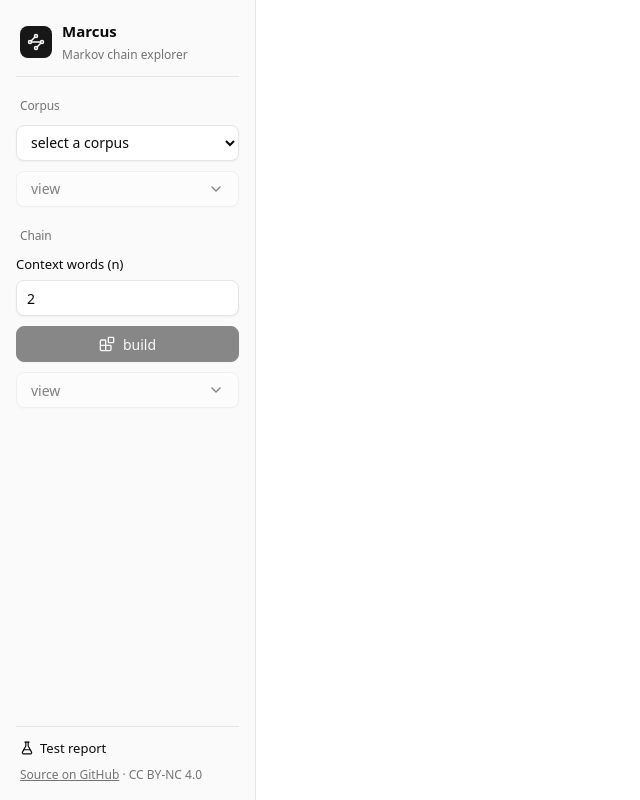
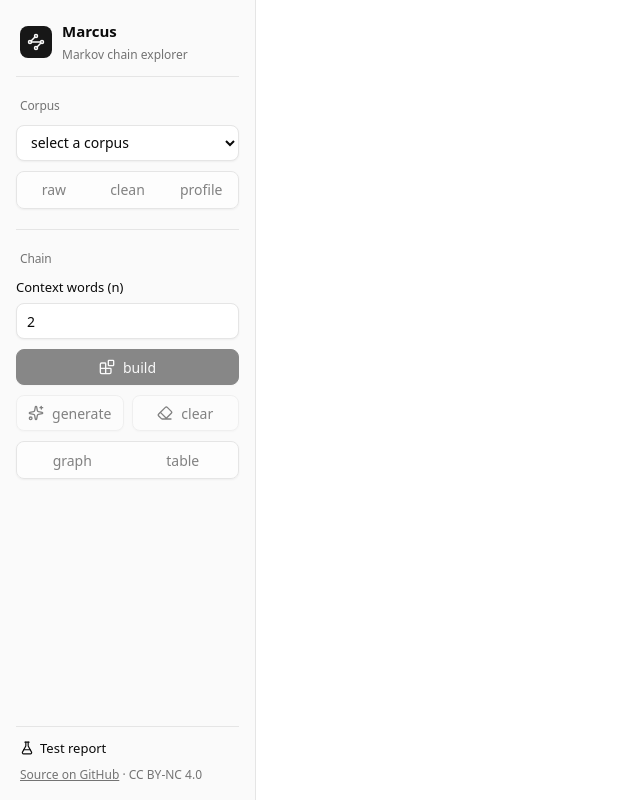
Before and after one commit to julianbrowne/marcus, a React (Vite) app: page / in a window 1280 px wide. Shown: the whole page, without its empty margins (0-640 px from the left). Built offline with nearby package versions, Linux system fonts and the light colour scheme.

Commit message:
remove modals

```diff
--- a/src/App.jsx
+++ b/src/App.jsx
@@ -1,11 +1,10 @@
 import {useEffect, useState} from 'react';
-import {Blocks, Eraser, FlaskConical, Sparkles, Waypoints} from 'lucide-react';
+import {Blocks, Eraser, FlaskConical, Sparkles, Waypoints, X} from 'lucide-react';
 import {Markov, MAX_ORDER} from './markov';
-import Modal from './Modal';
 import WordMap from './WordMap';
 import ChainTable from './ChainTable';
 import CorpusProfile from './CorpusProfile';
-import ViewMenu from './ViewMenu';
+import SegmentedButtons from './SegmentedButtons';
 
 // Corpora are prepared at build time (scripts/prepare-corpora.mjs): raw text, clean text
 // and a profile per corpus, each lazy-loaded on first use and keyed by path.
@@ -86,7 +85,7 @@ export default function App() {
   const [marcus, setMarcus] = useState(null);
   const [busy, setBusy] = useState(null); // null | a key of BUSY
   const [paragraphs, setParagraphs] = useState([]);
-  const [view, setView] = useState(null); // null | {type: a key of views, data} for the open popup
+  const [view, setView] = useState(null); // null (generated text) | {type: a key of views, data} shown in the main pane
   const [profile, setProfile] = useState(null); // headline figures for the selected corpus
 
   useEffect(() => {
@@ -101,12 +100,17 @@ export default function App() {
   const n = Number(order);
   const validOrder = Number.isInteger(n) && n >= 1 && n <= MAX_ORDER;
 
-  // any settings change invalidates the built chain
-  function change(setter) {
-    return (e) => {
-      setter(e.target.value);
+  // any settings change invalidates the built chain, and any view showing the old data
+  function chooseCorpus(e) {
+    setCorpus(e.target.value);
     setMarcus(null);
-    };
+    setView(null);
+  }
+
+  function chooseOrder(e) {
+    setOrder(e.target.value);
+    setMarcus(null);
+    setView((v) => (v?.type === 'table' ? null : v)); // the table shows the chain's contexts
   }
 
   async function run(kind, work) {
@@ -119,6 +123,12 @@ export default function App() {
     }
   }
 
+  // clicking the open view's button again goes back to the generated text
+  function toggle(type) {
+    if (view?.type === type) setView(null);
+    else open(type);
+  }
+
   function open(type) {
     run(type, async () => {
       let data;
@@ -127,6 +137,11 @@ export default function App() {
       if (type === 'table') data = marcus.topContexts(TOP_WORDS);
       setView({type, data});
     });
+  }
+
+  function generate() {
+    setParagraphs([...paragraphs, {text: marcus.generate(), order: marcus.order}]);
+    setView(null); // show it
   }
 
   return (
@@ -144,26 +159,36 @@ export default function App() {
           <h2 className="group-label">Corpus</h2>
           <label className="field">
             <span className="sr-only">Corpus</span>
-            <select value={corpus} onChange={change(setCorpus)} disabled={!!busy}>
+            <select value={corpus} onChange={chooseCorpus} disabled={!!busy}>
               <option value="" disabled>select a corpus</option>
               {CORPORA.map((name) => <option key={name} value={name}>{name}</option>)}
             </select>
           </label>
-          <ViewMenu options={['raw', 'clean', 'profile']} label="view corpus" disabled={!corpus || !!busy} onSelect={open} />
+          <SegmentedButtons label="view corpus" options={['raw', 'clean', 'profile']} active={view?.type}
+            disabled={!corpus || !!busy} onSelect={toggle} />
         </section>
 
-        <section className="group">
+        <section className="group divided">
           <h2 className="group-label">Chain</h2>
           <label className="field">
             Context words (n)
             <input type="number" min="1" max={MAX_ORDER} step="1" value={order}
-              onChange={change(setOrder)} disabled={!!busy} aria-invalid={!validOrder} />
+              onChange={chooseOrder} disabled={!!busy} aria-invalid={!validOrder} />
           </label>
           <button className="primary" onClick={() => run('build', async () => setMarcus(buildMarkov(await load('clean', corpus), n)))}
             disabled={!corpus || !validOrder || !!busy}>
             <Blocks aria-hidden="true" /> build
           </button>
-          <ViewMenu options={['graph', 'table']} disabled={!marcus || !!busy} onSelect={open} />
+          <div className="button-row">
+            <button onClick={generate} disabled={!marcus || !!busy}>
+              <Sparkles aria-hidden="true" /> generate
+            </button>
+            <button onClick={() => setParagraphs([])} disabled={paragraphs.length === 0}>
+              <Eraser aria-hidden="true" /> clear
+            </button>
+          </div>
+          <SegmentedButtons label="view chain" options={['graph', 'table']} active={view?.type}
+            disabled={!marcus || !!busy} onSelect={toggle} />
         </section>
 
         <footer className="sidebar-footer">
@@ -191,6 +216,18 @@ export default function App() {
               </p>
             </header>
 
+            {view ? (
+              <section className="panel" aria-label={TITLES[view.type]}>
+                <div className="panel-header">
+                  <h2>{TITLES[view.type]}</h2>
+                  <button className="close" aria-label="close" title="Back to generated text" onClick={() => setView(null)}>
+                    <X aria-hidden="true" />
+                  </button>
+                </div>
+                {views[view.type](view.data)}
+              </section>
+            ) : (
+              <>
                 {profile && (
                   <div className="stats">
                     <Stat label="Words" value={profile.words.toLocaleString()} note={`${profile.distinctWords.toLocaleString()} distinct`} />
@@ -206,15 +243,6 @@ export default function App() {
                       <h2>Generated text</h2>
                       <p className="muted">Each paragraph is five sentences sampled from the chain.</p>
                     </div>
-                <div className="actions">
-                  <button className="primary" onClick={() => setParagraphs([...paragraphs, {text: marcus.generate(), order: marcus.order}])}
-                    disabled={!marcus || !!busy}>
-                    <Sparkles aria-hidden="true" /> generate
-                  </button>
-                  <button onClick={() => setParagraphs([])} disabled={paragraphs.length === 0}>
-                    <Eraser aria-hidden="true" /> clear
-                  </button>
-                </div>
                   </div>
                   <div id="console" className="card-content">
                     {paragraphs.length === 0 && <div className="empty">Nothing generated yet.</div>}
@@ -225,13 +253,9 @@ export default function App() {
                 </section>
               </>
             )}
+          </>
+        )}
       </main>
-
-      {view && (
-        <Modal title={`${TITLES[view.type]}: ${corpus}`} onClose={() => setView(null)}>
-          {views[view.type](view.data)}
-        </Modal>
-      )}
     </div>
   );
 }
--- a/src/Modal.jsx
+++ /dev/null
@@ -1,13 +0,0 @@
-import {X} from 'lucide-react';
-
-export default function Modal({title, onClose, children}) {
-  return (
-    <div className="backdrop" onKeyDown={(e) => e.key === 'Escape' && onClose()}>
-      <dialog open aria-label={title}>
-        <button className="close" aria-label="close" onClick={onClose} autoFocus><X aria-hidden="true" /></button>
-        <h2>{title}</h2>
-        {children}
-      </dialog>
-    </div>
-  );
-}
--- /dev/null
+++ b/src/SegmentedButtons.jsx
@@ -0,0 +1,12 @@
+// One button shape split into parts ("raw | clean | profile"); the part for the open view is pressed.
+export default function SegmentedButtons({label, options, active, disabled, onSelect}) {
+  return (
+    <div className="segmented" role="group" aria-label={label}>
+      {options.map((option) => (
+        <button key={option} aria-pressed={active === option} disabled={disabled} onClick={() => onSelect(option)}>
+          {option}
+        </button>
+      ))}
+    </div>
+  );
+}
--- a/src/ViewMenu.jsx
+++ /dev/null
@@ -1,36 +0,0 @@
-import {useEffect, useRef, useState} from 'react';
-import {ChevronDown} from 'lucide-react';
-
-// a "view ▾" button with a menu of options; `label` names the button for screen readers
-export default function ViewMenu({options, label, disabled, onSelect}) {
-  const [open, setOpen] = useState(false);
-  const ref = useRef(null);
-
-  // close on any click outside the menu
-  useEffect(() => {
-    if (!open) return;
-    const close = (e) => ref.current.contains(e.target) || setOpen(false);
-    document.addEventListener('mousedown', close);
-    return () => document.removeEventListener('mousedown', close);
-  }, [open]);
-
-  function choose(option) {
-    setOpen(false);
-    onSelect(option);
-  }
-
-  return (
-    <div className="dropdown" ref={ref} onKeyDown={(e) => e.key === 'Escape' && setOpen(false)}>
-      <button onClick={() => setOpen(!open)} disabled={disabled} aria-haspopup="menu" aria-expanded={open} aria-label={label}>
-        view <ChevronDown aria-hidden="true" />
-      </button>
-      {open && !disabled && (
-        <div className="menu" role="menu">
-          {options.map((option) => (
-            <button key={option} role="menuitem" onClick={() => choose(option)}>{option}</button>
-          ))}
-        </div>
-      )}
-    </div>
-  );
-}
--- a/src/index.css
+++ b/src/index.css
@@ -206,9 +206,18 @@ a {
 }
 
 .main {
+  display: flex;
+  flex-direction: column;
   flex: 1;
   min-width: 0;
+  height: 100vh;
+  overflow: auto;
   padding: 24px 32px;
+}
+
+.group.divided {
+  padding-top: 20px;
+  border-top: 1px solid var(--border);
 }
 
 .page-header {
@@ -240,7 +249,13 @@ a {
   }
 
   .main {
+    height: auto;
     padding: 16px;
+  }
+
+  .scroll {
+    flex: none;
+    max-height: 70vh;
   }
 }
 
@@ -391,47 +406,43 @@ input[aria-invalid="true"] {
   width: 100%;
 }
 
-/* ---------- dropdown menu ---------- */
+/* ---------- segmented buttons: one shape, several parts ---------- */
 
-.dropdown {
-  position: relative;
+.segmented {
+  display: flex;
+  border: 1px solid var(--input);
+  border-radius: calc(var(--radius) - 2px);
+  box-shadow: 0 1px 2px rgb(0 0 0 / 0.05);
+  overflow: hidden;
 }
 
-.dropdown > button {
-  justify-content: space-between;
+.sidebar .segmented button,
+.segmented button {
+  flex: 1;
+  min-width: 0;
+  border: 0;
+  border-radius: 0;
+  box-shadow: none;
+  padding: 0 8px;
 }
 
-.menu {
-  position: absolute;
-  top: 100%;
-  left: 0;
-  z-index: 10;
-  display: flex;
-  flex-direction: column;
-  min-width: 100%;
-  margin-top: 4px;
-  padding: 4px;
-  background: var(--popover);
-  border: 1px solid var(--border);
-  border-radius: calc(var(--radius) - 2px);
-  box-shadow: 0 4px 12px rgb(0 0 0 / 0.1);
+.segmented button + button {
+  border-left: 1px solid var(--input);
 }
 
-.sidebar .menu button,
-.menu button {
-  justify-content: flex-start;
-  height: 32px;
-  padding: 0 8px;
-  border: 0;
-  box-shadow: none;
-  background: none;
-  font-weight: 400;
+.segmented button[aria-pressed="true"] {
+  background: var(--primary);
+  color: var(--primary-foreground);
 }
 
-.menu button:hover,
-.menu button:focus-visible {
-  background: var(--accent);
-  box-shadow: none;
+.button-row {
+  display: flex;
+  gap: 8px;
+}
+
+.sidebar .button-row button {
+  flex: 1;
+  min-width: 0;
 }
 
 /* ---------- status + spinner ---------- */
@@ -498,42 +509,27 @@ input[aria-invalid="true"] {
   font-variant-numeric: tabular-nums;
 }
 
-/* ---------- dialog ---------- */
+/* ---------- views in the main pane ---------- */
 
-.backdrop {
-  position: fixed;
-  inset: 0;
-  z-index: 20;
+.panel {
+  display: flex;
+  flex-direction: column;
+  flex: 1;
+  min-height: 0;
+}
+
+.panel-header {
   display: flex;
   align-items: center;
-  justify-content: center;
-  padding: 16px;
-  background: var(--overlay);
+  justify-content: space-between;
+  margin-bottom: 4px;
 }
 
-.backdrop dialog {
-  position: relative;
-  width: min(960px, 100%);
-  max-height: 100%;
-  overflow: auto;
-  margin: 0;
-  padding: 24px;
-  background: var(--card);
-  color: var(--foreground);
-  border: 1px solid var(--border);
-  border-radius: var(--radius);
-  box-shadow: 0 10px 30px rgb(0 0 0 / 0.2);
-}
-
-.backdrop h2 {
-  margin: 0 32px 4px 0;
+.panel-header h2 {
   font-size: 18px;
 }
 
 .close {
-  position: absolute;
-  top: 16px;
-  right: 16px;
   width: 32px;
   height: 32px;
   padding: 0;
@@ -547,8 +543,10 @@ input[aria-invalid="true"] {
   opacity: 1;
 }
 
+/* fills the rest of the main pane and scrolls when the content is bigger */
 .scroll {
-  max-height: 70vh;
+  flex: 1;
+  min-height: 0;
   overflow: auto;
   border: 1px solid var(--border);
   border-radius: calc(var(--radius) - 2px);
```
Also changed, not shown: 1 other file (tests, documents, lock files or other folders). Lines whose indentation alone changed are shown as unchanged.
